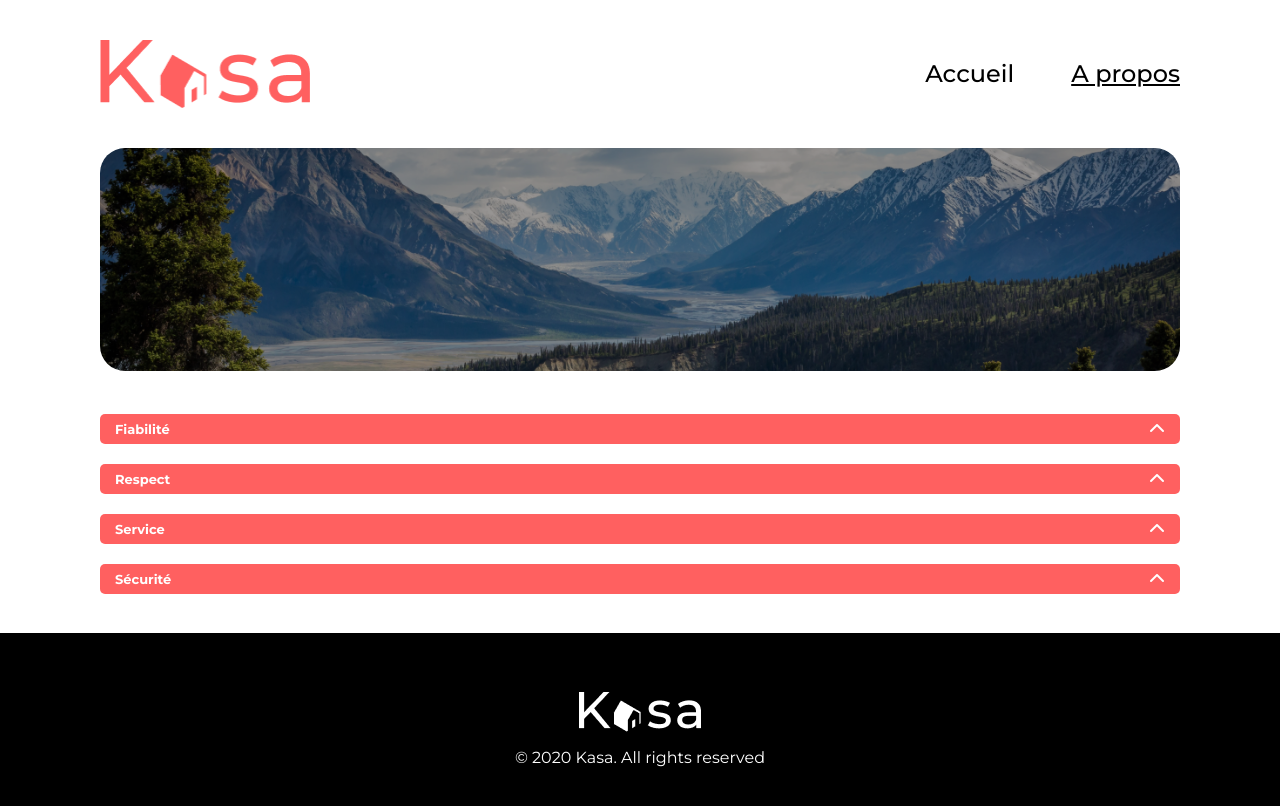
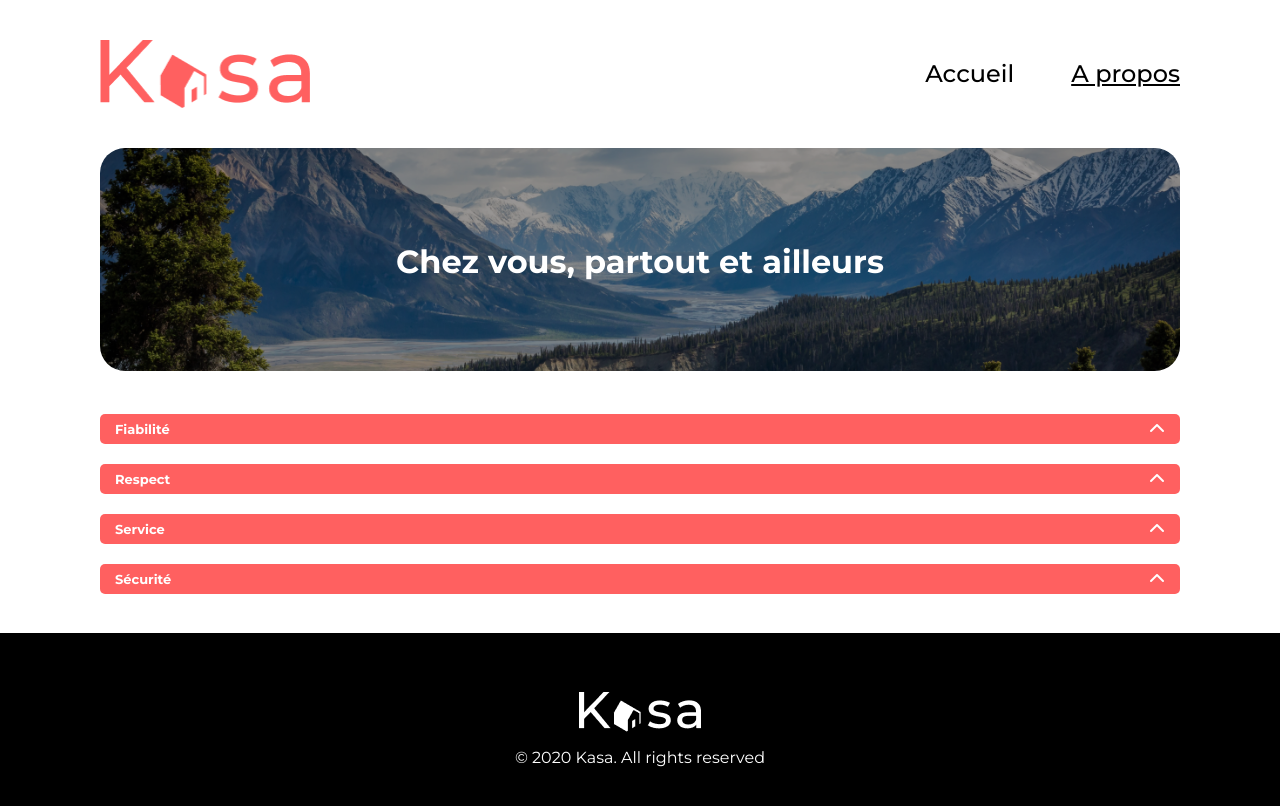
Before and after one commit to ManoaRas/P11-Kasa, a React (Create React App) app: page /about in a window 1280 px wide. Shown: the top 806 px of the page. Built offline with nearby package versions, Linux system fonts and the light colour scheme.

Commit message:
Fix Banner into reusable components by using children

```diff
--- /dev/null
+++ b/src/components/Banner.jsx
@@ -0,0 +1,10 @@
+import React from "react"
+
+export function Banner({ alt, src, className="", children }) {
+  return (
+    <section className="banner">
+      <img alt={alt} src={src} className={"banner__img" + className} />
+      { children }
+    </section>
+  )
+}
--- a/src/components/Banners.jsx
+++ /dev/null
@@ -1,20 +0,0 @@
-import React from "react"
-import homeBanner from "../assets/homeBanner.png"
-import aboutBanner from "../assets/aboutBanner.png"
-
-export function HomeBanner() {
-  return (
-    <section className="banner">
-      <img alt="Home Banner" src={homeBanner} className="banner__img banner--shadow" />
-      <div className="banner__text">Chez vous, partout et ailleurs</div>
-    </section>
-  )
-}
-
-export function AboutBanner() {
-  return (
-    <section className="banner">
-      <img alt="About Banner" src={aboutBanner} className="banner__img" />
-    </section>
-  )
-}
--- a/src/pages/About.jsx
+++ b/src/pages/About.jsx
@@ -1,12 +1,17 @@
 import React from "react"
+
+import aboutBanner from "../assets/aboutBanner.png"
 import infos from "../data/about.json"
+
 import { Collapses } from "../components/Collapses"
-import { AboutBanner } from "../components/Banners"
+import { Banner } from "../components/Banner"
 
 export function About() {
   return (
     <>
-      <AboutBanner />
+      <Banner alt="About Banner" src={aboutBanner}>
+        <h1 className="banner__text">Chez vous, partout et ailleurs</h1>
+      </Banner>
 
       <section className="collapses">
         {infos.map((info, id) => (
--- a/src/pages/Home.jsx
+++ b/src/pages/Home.jsx
@@ -1,13 +1,18 @@
 import React from "react"
 import { Link } from "react-router-dom"
+
+import homeBanner from "../assets/homeBanner.png"
 import houses from "../data/accommodation.json"
+
 import { Card } from "../components/Card"
-import { HomeBanner } from "../components/Banners"
+import { Banner } from "../components/Banner"
 
 export function Home() {
   return (
     <>
-      <HomeBanner />
+      <Banner alt="Home Banner" src={homeBanner} className=" banner--shadow">
+        <h1 className="banner__text">Chez vous, partout et ailleurs</h1>
+      </Banner>
 
       <section className="cards">
         {houses.map((house, index) => (
```
